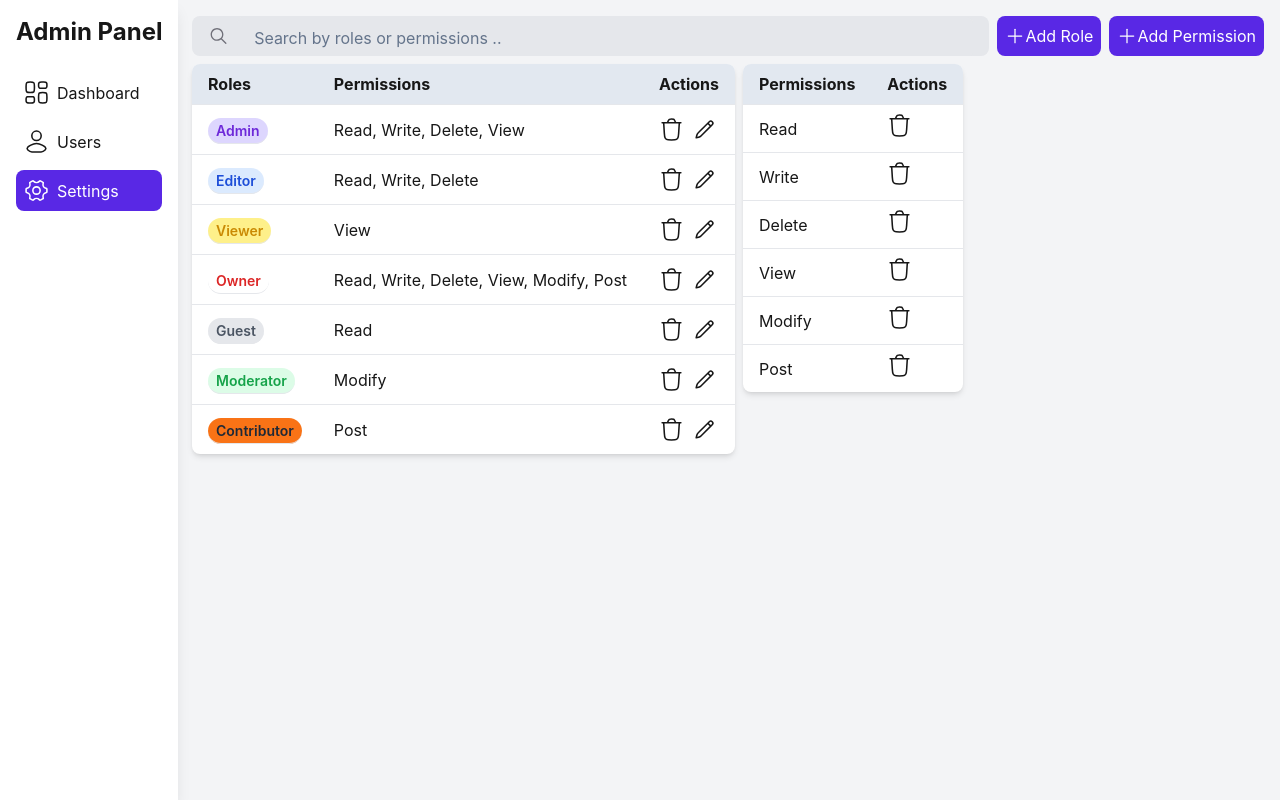
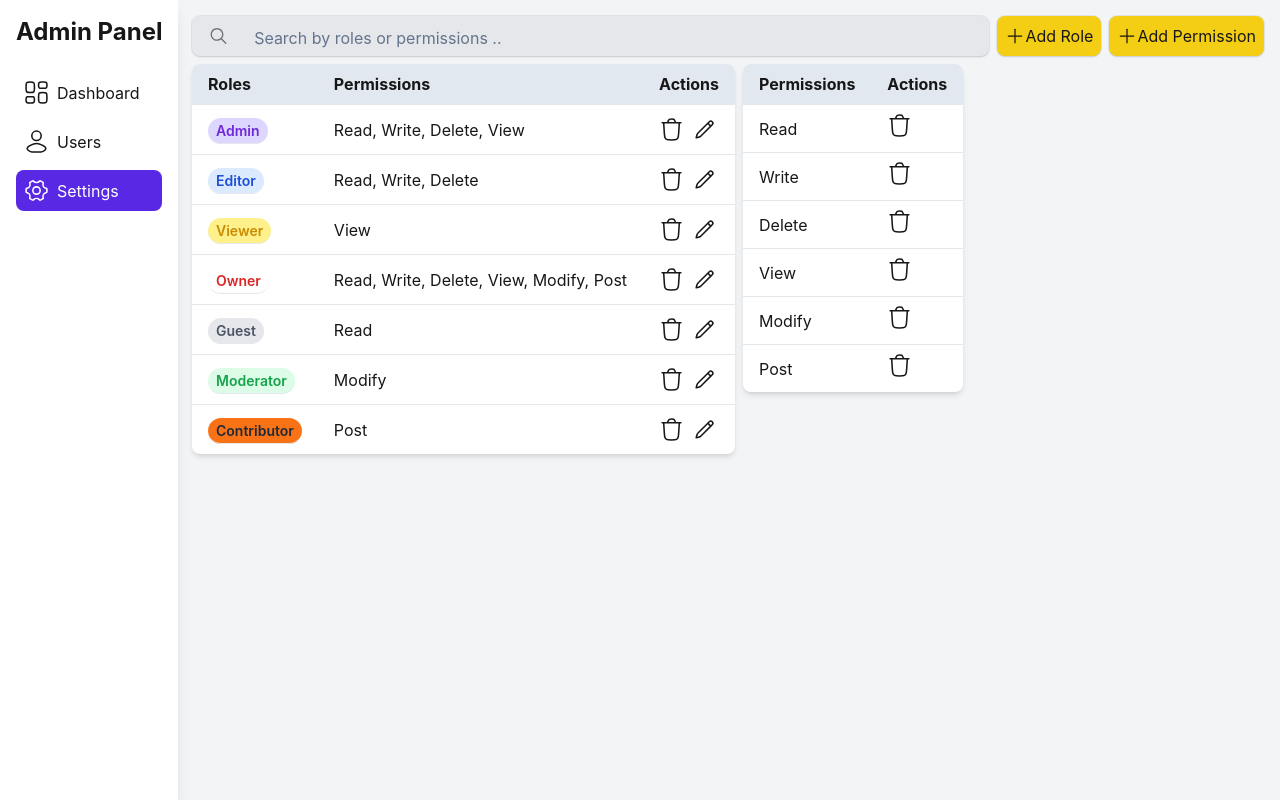
Before and after one commit to Algoture/RoleMaster, a Next.js app: page /settings in a window 1280 px wide. Built offline with nearby package versions, Linux system fonts and the light colour scheme; data requests are answered from the project's data file.

Commit message:
shadow introduced

```diff
--- a/src/app/Components/SearchBar.jsx
+++ b/src/app/Components/SearchBar.jsx
@@ -4,7 +4,7 @@ import { SearchIcon } from "./Icons";
 
 export const SearchBar = ({ handleSearch, search = "",placeholder }) => {
   return (
-    <div className="items-center md:ml-0 sm:ml-12 mx-auto flex h-10 overflow-hidden w-full justify-center bg-gray-200 rounded-lg gap-2 py-2 px-4">
+    <div className="items-center shadow-sh md:ml-0 sm:ml-12 mx-auto flex h-10 overflow-hidden w-full justify-center bg-gray-200 rounded-lg gap-2 py-2 px-4">
       <SearchIcon />
       <input
         type="text"
--- a/src/app/settings/page.jsx
+++ b/src/app/settings/page.jsx
@@ -159,14 +159,14 @@ const RoleManagement = () => {
         <div className="flex md:justify-center sm:w-fit w-full justify-between items-center">
           <button
             onClick={() => setIsRoleModalOpen(true)}
-            className="bg-accent text-nowrap flex items-center text-white p-2 rounded-lg"
+            className="bg-primary text-nowrap shadow-sh flex items-center  p-2 rounded-lg"
           >
             <AddIcon height={20} width={20} />
             Add Role
           </button>
           <button
             onClick={() => setIsPermissionModalOpen(true)}
-            className="ml-2 flex items-center bg-accent text-nowrap text-white p-2 rounded-lg"
+            className="ml-2 flex items-center shadow-sh bg-primary text-nowrap  p-2 rounded-lg"
           >
             <AddIcon height={20} width={20} />
             Add Permission
--- a/src/app/users/page.jsx
+++ b/src/app/users/page.jsx
@@ -159,7 +159,7 @@ function UserManagement() {
         />
         <button
           onClick={handleAddUser}
-          className="flex items-center text-nowrap justify-center gap-2 bg-accent text-white px-4 py-2 rounded-lg
+          className="flex items-center text-nowrap justify-center gap-2 shadow-sh bg-primary px-4 py-2 rounded-lg
               sm:ml-auto sm:mr-0 mx-auto sm:static"
         >
           <AddIcon height={20} width={20} /> Add User
--- a/tailwind.config.js
+++ b/tailwind.config.js
@@ -16,6 +16,9 @@ module.exports = {
         background: "var(--background)",
         foreground: "var(--foreground)",
       },
+      boxShadow: {
+        sh: "0px 2px 3px -1px rgba(0, 0, 0, .1), 0px 1px 0px 0px rgba(25, 28, 33, .02), 0px 0px 0px 1px rgba(25, 28, 33, .08)",
+      },
     },
   },
   plugins: [],
```
